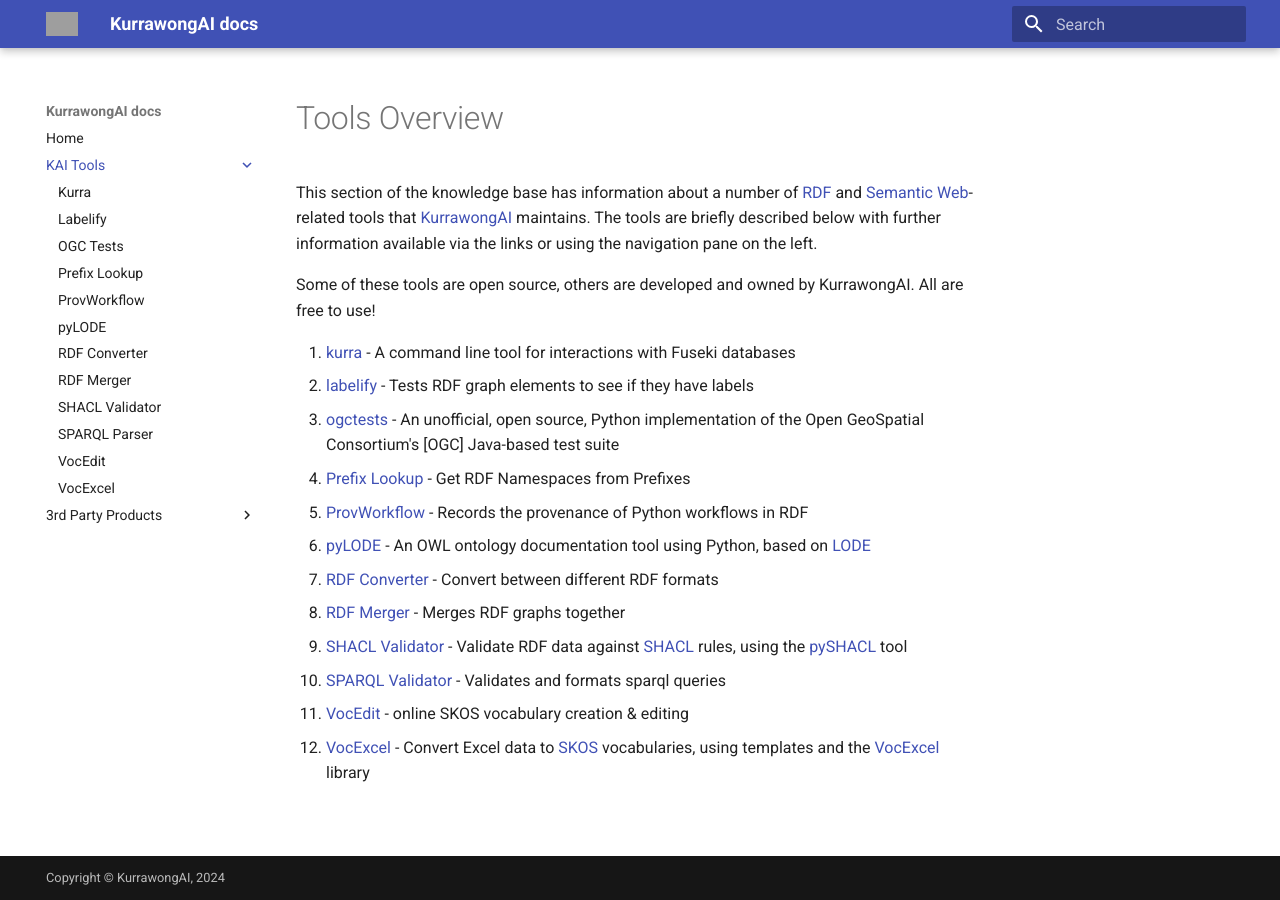
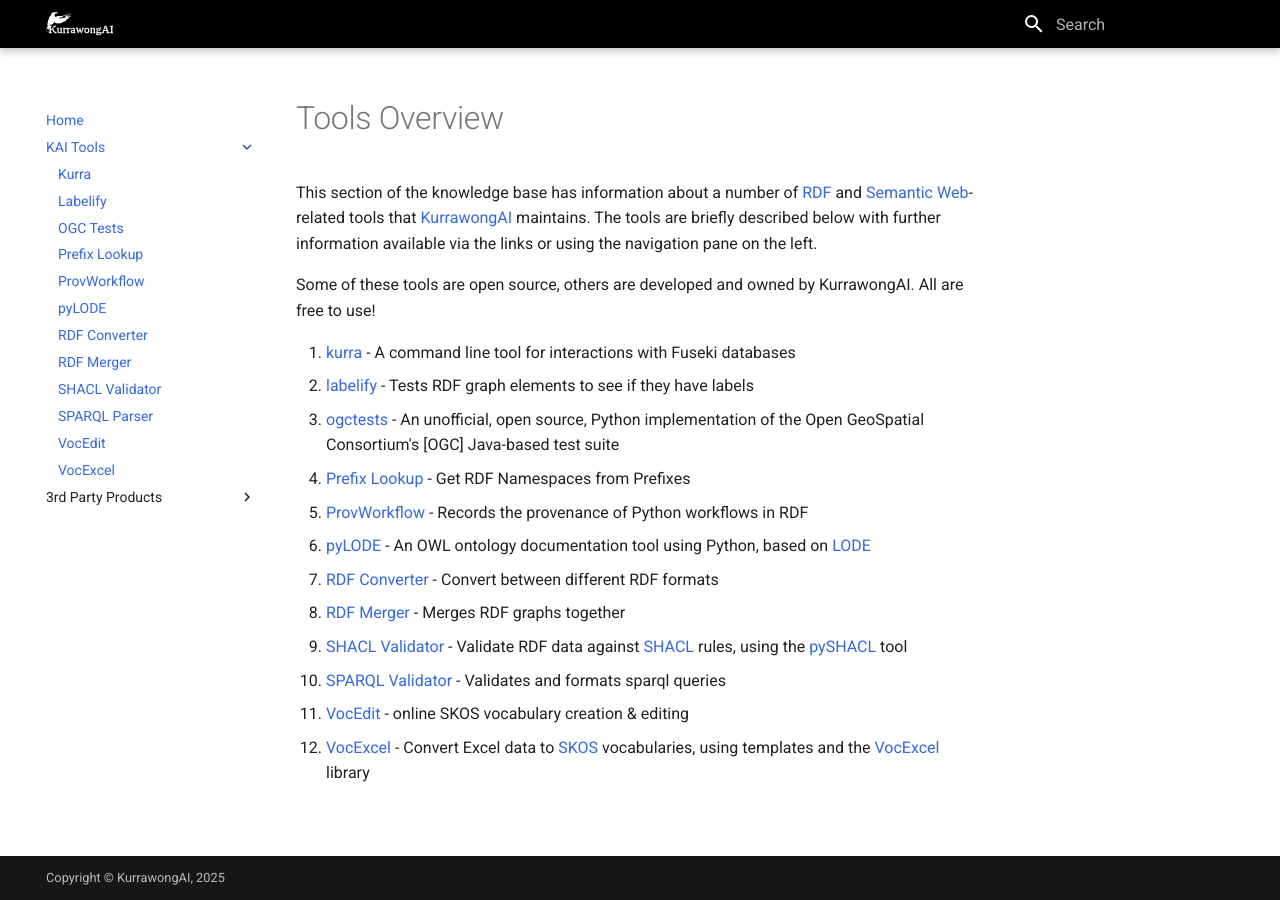
Before and after one commit to Kurrawong/docs, an MkDocs documentation site: the page built from docs/tools/index.md, in a window 1280 px wide. Built offline with MkDocs 1.6.1 and Material for MkDocs 9.7.7, drawn with Linux system fonts in a browser that asks for light colours; grey boxes are pictures that could not be loaded.

Commit message:
add KAI logo and colour scheme

```diff
--- /dev/null
+++ b/docs/stylesheets/extra.css
@@ -0,0 +1,19 @@
+[data-md-color-scheme="kai"] {
+  --md-primary-fg-color:        black;
+  --md-primary-fg-color--light: grey;
+  --md-primary-fg-color--dark:  lightgrey;
+}
+/* #1B1B1B */
+
+
+#kurrawongai-docs {
+      display: none;
+}
+
+a {
+    color: #3366ff!important;
+}
+
+.md-footer a {
+    color: white!important;
+}
--- a/docs/stylesheets/extras.css
+++ /dev/null
@@ -1,6 +0,0 @@
-[data-md-color-scheme="youtube"] {
-  --md-primary-fg-color:        #10797E;
-  --md-primary-fg-color--light: #ECB7B7;
-  --md-primary-fg-color--dark:  #90030C;
-}
-/* #1B1B1B */
--- a/docs/tools/index.md
+++ b/docs/tools/index.md
@@ -1,6 +1,6 @@
 # Tools Overview
 
-This section of the knowledge base has information about a number of [RDF](https://www.w3.org/RDF/) and [Semantic Web](https://en.wikipedia.org/wiki/Semantic_Web)-related tools that [KurrawongAI](http://kurrawong.ai/) maintains. The tools are briefly described below with further information available via the links or using the navigation pane on the left.
+This section of the knowledge base has information about a number of [RDF](https://www.w3.org/RDF/) and [Semantic Web](https://en.wikipedia.org/wiki/Semantic_Web)-related tools that [KurrawongAI](https://kurrawong.ai/) maintains. The tools are briefly described below with further information available via the links or using the navigation pane on the left.
 
 Some of these tools are open source, others are developed and owned by KurrawongAI. All are free to use!
 
--- a/mkdocs.yml
+++ b/mkdocs.yml
@@ -1,5 +1,5 @@
-site_name: KurrawongAI docs
-copyright: Copyright &copy; KurrawongAI, 2024
+site_name: ""
+copyright: Copyright &copy; KurrawongAI, 2025
 extra:
   generator: false
 extra_css:
@@ -15,8 +15,8 @@
   name: material
   favicon: assets/favicon.png
   palette:
-    scheme: youtube
-  logo: assets/classes-icon.svg
+    scheme: kai
+  logo: assets/KurrawongAI-inverted.svg
   features:
     - navigation.indexes
     - toc.follow
```
Also changed, not shown: docs/index.md (+24 -0 lines), docs/assets/KurrawongAI-inverted.svg (added).
